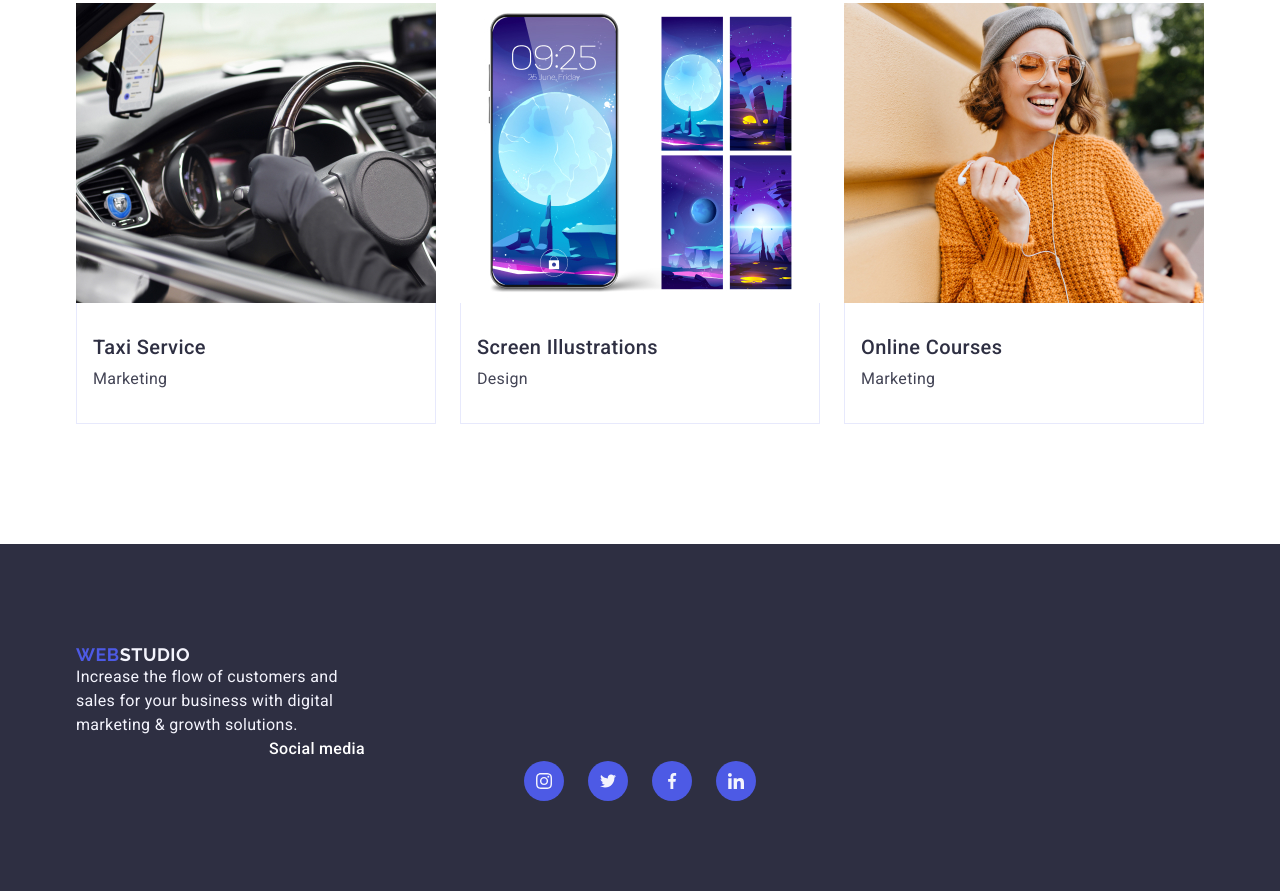
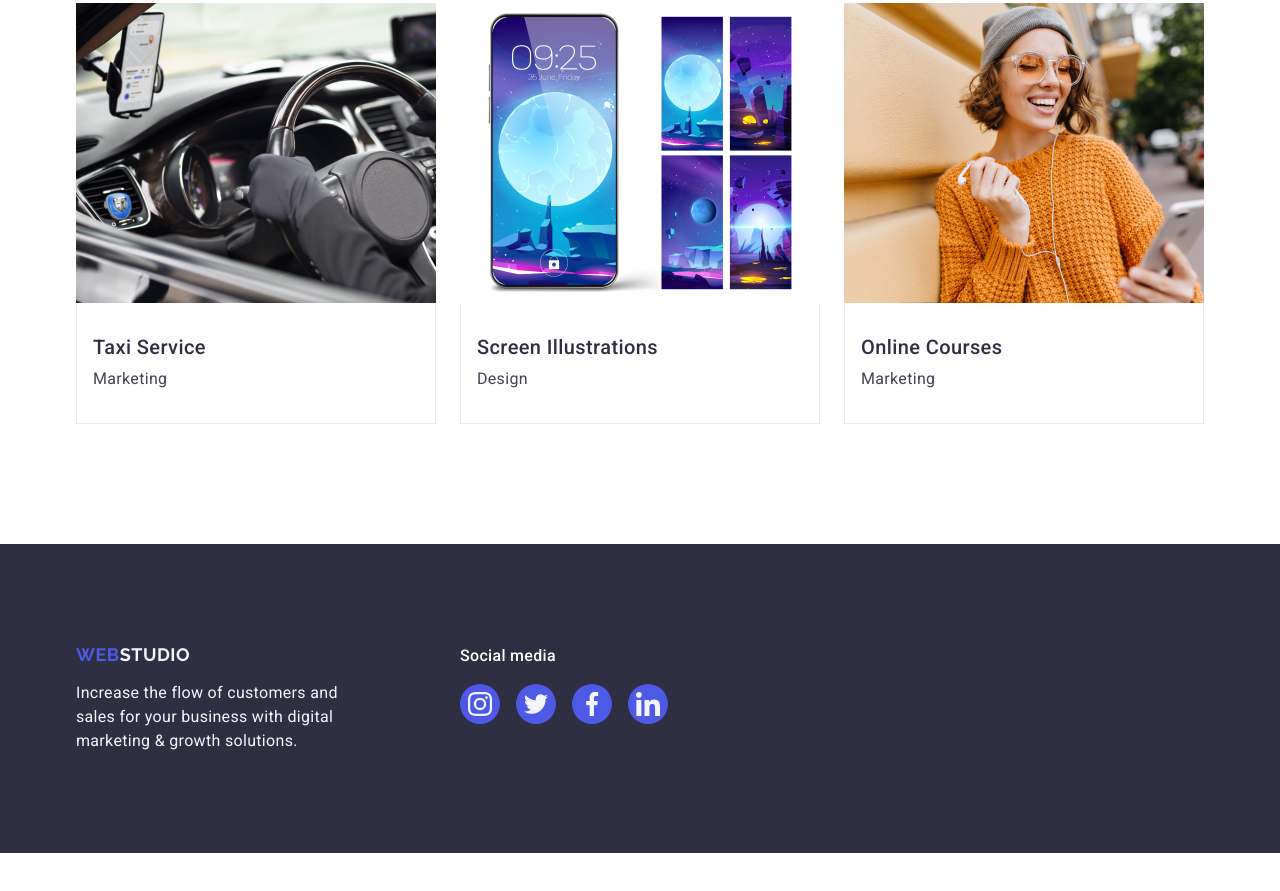
Before and after one commit to Rudiarity/goit-markup-hw-04, a plain HTML site: page index.html in a window 1280 px wide. Shown: the part 2623-3514 px from the top of the page. After the commit the page ends 3476 px from the top, so only its background shows below. Drawn offline with nearby package versions, Linux system fonts and the light colour scheme.

Commit message:
fixedfooter

```diff
--- a/css/style.css
+++ b/css/style.css
@@ -416,7 +416,7 @@ color:#4D5AE5;
     line-height: 1.5;
     letter-spacing: 0.02em ;
     max-width: 264px;
-    display:block;
+
 
 
 
@@ -432,6 +432,7 @@ color:#4D5AE5;
     line-height: 21px;
     letter-spacing: 0.54px;
     text-transform: uppercase;
+    display: inline-block;
     margin-bottom: 16px;
 
 }
@@ -440,24 +441,34 @@ color:#4D5AE5;
 }
 
 
-
+.container_footer{
+    display: flex;
+ align-items: baseline;
+}
+.container_soc{
+    margin-left: 120px;
+}
 .social-footer{
-
-    max-height: 24px;
     color: #FFF;
+    font-family: Roboto;
     font-size: 16px;
+    font-style: normal;
     font-weight: 500;
     line-height: 24px;
     letter-spacing: 0.32px;
-    display: flex;
-    margin-left: 269px;
+
+    margin-bottom: 16px;
+
+
 }
 .social_media{
 
     display: flex;
     justify-content: center;
-    gap: 24px;
-
+    align-items: center;
+    gap: 16px;
+    margin-bottom: 0;
+    padding-right: 0;
 
 
 }
--- a/index.html
+++ b/index.html
@@ -328,6 +328,7 @@
 
    <footer class="footer" >
 <div class="container container_footer" >
+<div>
     <a   class="logo-footer"  href="./index.html">Web<span class="web-footer">Studio</span></a>
     <p class="text-footer">Increase the flow of customers and sales for your business with digital marketing & growth solutions.</p>
 </div>
@@ -336,35 +337,35 @@
     <ul class="social_media">
     <li class="social_media_item">
         <a href="" class="social_media_link">
-            <svg class="icon_social_media" width="16" heigth="16">
+            <svg class="icon_social_media" width="24" heigth="24">
                 <use href="./images/icons.svg#icon-instagram-2"></use>
             </svg>
         </a>
     </li>
     <li class="social_media_item">
         <a href="" class="social_media_link">
-            <svg class="icon_social_media"  width="16" heigth="16">
+            <svg class="icon_social_media"  width="24" heigth="24">
                 <use href="./images/icons.svg#icon-twitter-1"></use>
             </svg>
         </a>
     </li>
     <li class="social_media_item">
         <a href="" class="social_media_link">
-            <svg class="icon_social_media"  width="16" heigth="16">
+            <svg class="icon_social_media"  width="24" heigth="24">
                 <use href="./images/icons.svg#icon-facebook-1"></use>
             </svg>
         </a>
     </li>
     <li class="social_media_item">
         <a href="" class="social_media_link">
-            <svg class="icon_social_media"  width="16" heigth="16">
+            <svg class="icon_social_media"  width="24" heigth="24">
                 <use href="./images/icons.svg#icon-linkedin-1" ></use>
             </svg>
         </a>
     </li>
    </ul>
 </div>
-
+</div>
 </footer>
 
 
```
